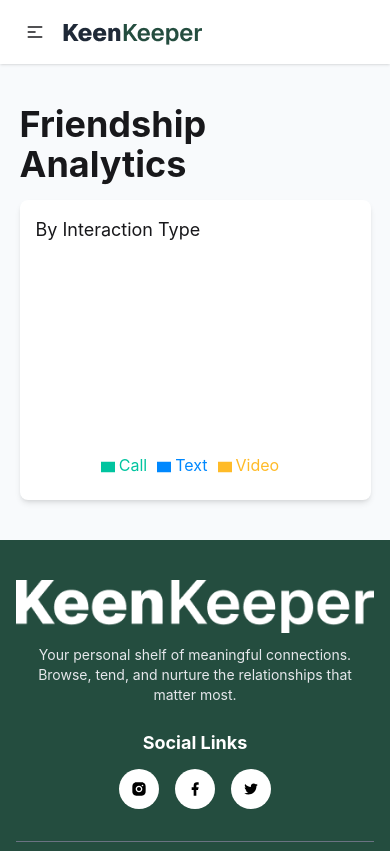
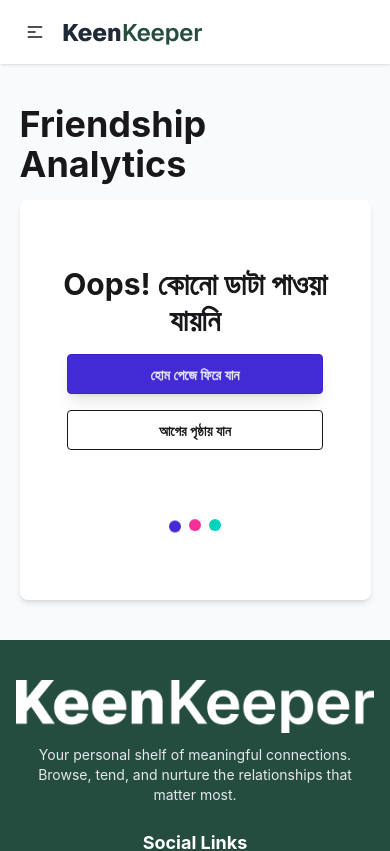
Before and after one commit to anawarhossain/keenkeeper, a React (Vite) app: page /stats in a window 390 px wide. Shown: the top 851 px of the page. Built offline with nearby package versions, Linux system fonts and the light colour scheme.

Commit message:
Add NodataTimelineCard to Stats for handling empty call button states; adjust TimeLine layout width for improved responsiveness

```diff
--- a/src/pages/stats/Stats.jsx
+++ b/src/pages/stats/Stats.jsx
@@ -1,6 +1,7 @@
 import React, { useContext } from "react";
 import { Legend, Pie, PieChart, ResponsiveContainer, Tooltip } from "recharts";
 import { Context } from "../../context/Context";
+import NodataTimelineCard from "../../components/ui/card/NodataTimelineCard";
 
 const Stats = ({ isAnimationActive = true }) => {
   const { callButtons } = useContext(Context);
@@ -29,6 +30,11 @@
       <div className="mt-10 mb-10">
         <h1 className="text-4xl font-bold mb-4">Friendship Analytics</h1>
 
+        {callButtons.length === 0 ? (
+          <div className="h-100 flex items-center justify-center bg-white rounded-lg shadow-md">
+            <NodataTimelineCard />
+          </div>
+        ) : (
           <div className="h-75 md:h-100 p-4 bg-white rounded-lg shadow-md">
             <h1 className="text-lg mb-4">By Interaction Type</h1>
 
@@ -49,6 +55,7 @@
               </PieChart>
             </ResponsiveContainer>
           </div>
+        )}
       </div>
     </div>
   );
--- a/src/pages/timeLine/TimeLine.jsx
+++ b/src/pages/timeLine/TimeLine.jsx
@@ -17,7 +17,7 @@
         );
 
   return (
-    <div className="w-[90%] mx-auto">
+    <div className="w-[80%] mx-auto">
       <div className="mt-10 mb-10">
         <div>
           <h1 className="text-4xl font-bold mb-4">TimeLine</h1>
```
Lines whose indentation alone changed are shown as unchanged.
